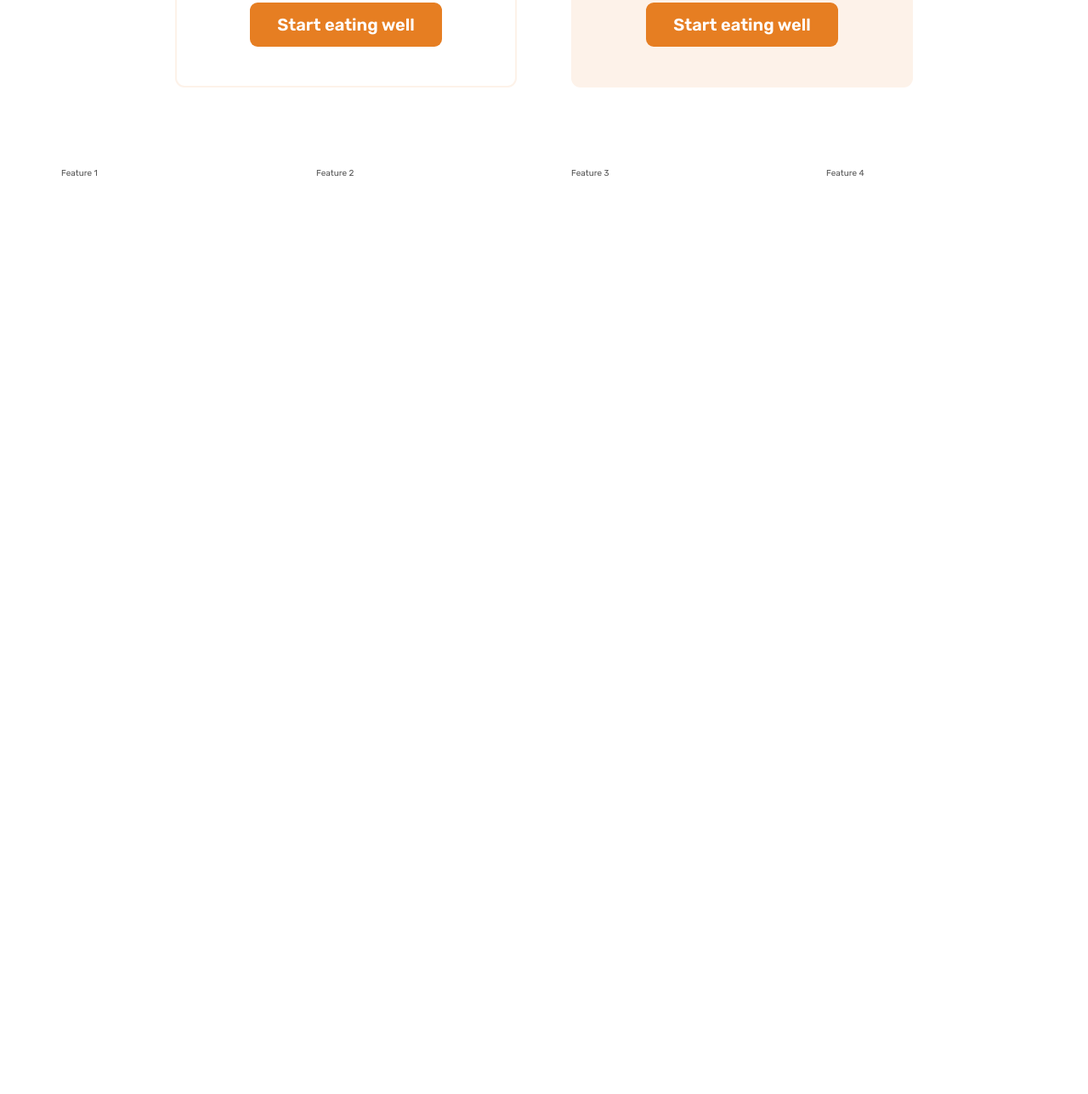
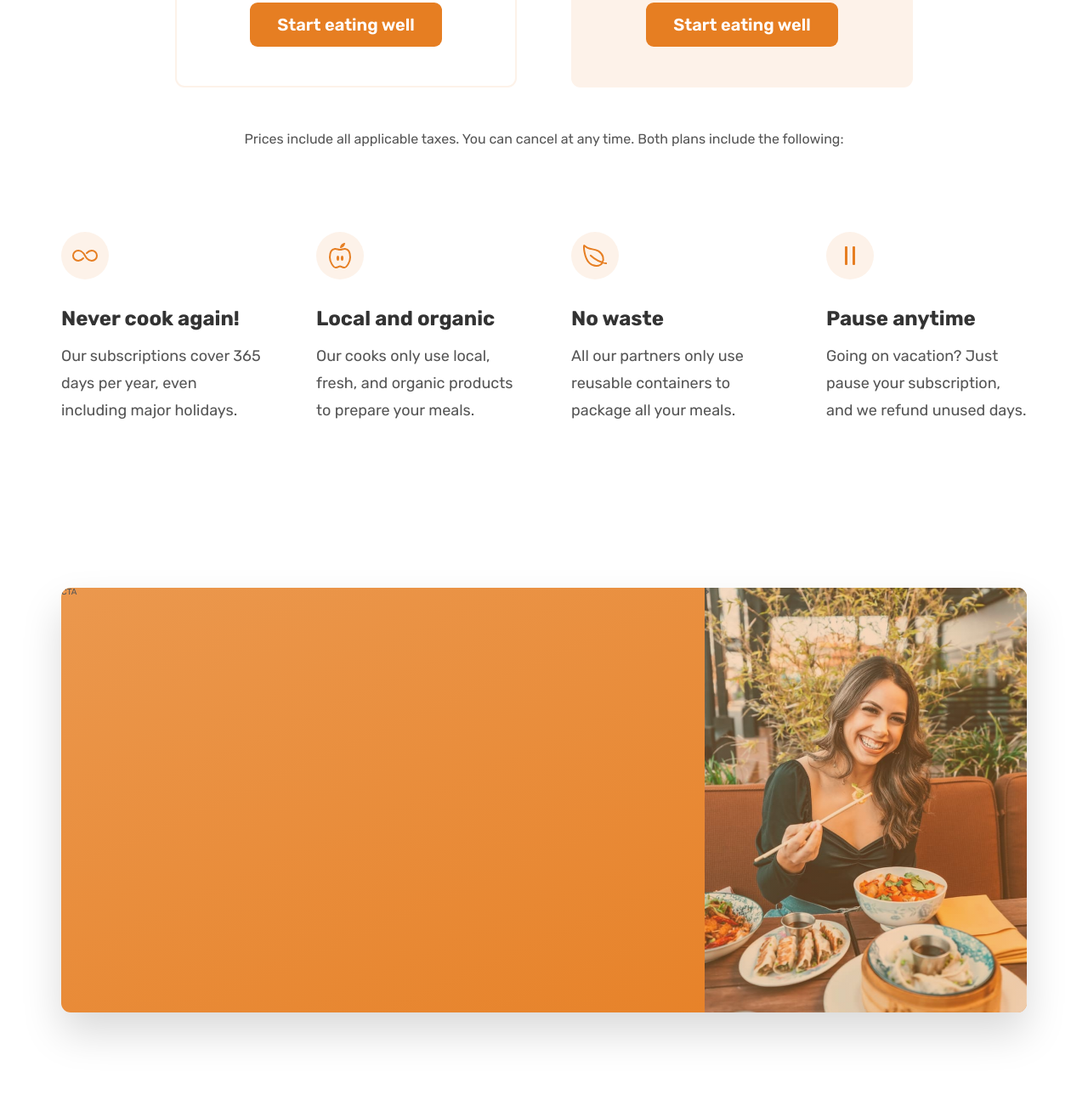
Before and after one commit to Okyanusaydgn/07-Omnifood-Desktop, a plain HTML site: page index.html in a window 1280 px wide. Shown: the part 5325-6613 px from the top of the page at 85% size. Before the commit the page ends 5630 px from the top, so only its background shows below. Drawn offline with nearby package versions, Linux system fonts and the light colour scheme.

Commit message:
CTA (Call-To-Action) section updated: Grid structure adjusted and visuals improved. Feature icons styled, and details optimized.

```diff
--- a/css/general.css
+++ b/css/general.css
@@ -26,6 +26,7 @@ Paragraph Default: 1.6
 - Tints:
 #fdf2e9
 #fae5d3
+#eb984e
 
 - Shades:#cf711f
 - Accents:
@@ -37,6 +38,8 @@ Paragraph Default: 1.6
 
 
  --- 05 SHADOWS
+
+0 2.4rem 4.8rem rgba(0, 0, 0, 0.075);
 
  --- 06 BORDER-RADIUS
 
--- a/css/style.css
+++ b/css/style.css
@@ -431,3 +431,66 @@
   text-align: center;
   margin-top: 4.8rem;
 }
+
+.plan-details {
+  font-size: 1.6rem;
+  line-height: 1.6;
+  text-align: center;
+}
+
+.feature-icon {
+  color: #e67e22;
+  height: 3.2rem;
+  width: 3.2rem;
+  background-color: #fdf2e9;
+  margin-bottom: 3.2rem;
+  padding: 1.2rem;
+  border-radius: 50%;
+}
+
+.feature-title {
+  font-size: 2.4rem;
+  color: #333;
+  font-weight: 700;
+  margin-bottom: 1.6rem;
+}
+.feature-text {
+  font-size: 1.8rem;
+  line-height: 1.8;
+}
+
+/**************************************/
+/*CTA SECTION*/
+/***************************************/
+
+.section-cta {
+  padding: 9.6rem 0;
+}
+
+.cta {
+  display: grid;
+  grid-template-columns: 2fr 1fr;
+  /* background-color: #e67e22; */
+  box-shadow: 0 2.4rem 4.8rem rgba(0, 0, 0, 0.15);
+  border-radius: 11px;
+
+  background-image: linear-gradient(to right bottom, #eb984e, #e67e22);
+  overflow: hidden;
+
+  /* temp */
+  height: 50rem;
+}
+
+.cta-text-box {
+}
+
+.cta-img-box {
+  background-image: linear-gradient(
+      to right bottom,
+      rgba(235, 151, 78, 0.35),
+      rgba(230, 125, 34, 0.35)
+    ),
+    url("../img/eating.jpg");
+  background-size: cover;
+  background-position: center;
+}
--- a/index.html
+++ b/index.html
@@ -429,7 +429,7 @@
           </h2>
         </div>
 
-        <div class="container grid grid--2-cols">
+        <div class="container grid grid--2-cols margin-bottom-md">
           <div class="pricing-plan pricing-plan--starter">
             <header class="plan-header">
               <p class="plan-name">Starter</p>
@@ -487,11 +487,60 @@
           </div>
         </div>
 
+        <div class="container grid">
+          <aside class="plan-details">
+            Prices include all applicable taxes. You can cancel at any time.
+            Both plans include the following:
+          </aside>
+        </div>
+
         <div class="container grid grid--4-cols">
-          <div class="feature">Feature 1</div>
-          <div class="feature">Feature 2</div>
-          <div class="feature">Feature 3</div>
-          <div class="feature">Feature 4</div>
+          <div class="feature">
+            <ion-icon class="feature-icon" name="infinite-outline"></ion-icon>
+            <p class="feature-title">Never cook again!</p>
+            <p class="feature-text">
+              Our subscriptions cover 365 days per year, even including major
+              holidays.
+            </p>
+          </div>
+          <div class="feature">
+            <ion-icon class="feature-icon" name="nutrition-outline"></ion-icon>
+            <p class="feature-title">Local and organic</p>
+            <p class="feature-text">
+              Our cooks only use local, fresh, and organic products to prepare
+              your meals.
+            </p>
+          </div>
+          <div class="feature">
+            <ion-icon class="feature-icon" name="leaf-outline"></ion-icon>
+            <p class="feature-title">No waste</p>
+            <p class="feature-text">
+              All our partners only use reusable containers to package all your
+              meals.
+            </p>
+          </div>
+          <div class="feature">
+            <ion-icon class="feature-icon" name="pause-outline"></ion-icon>
+            <p class="feature-title">Pause anytime</p>
+            <p class="feature-text">
+              Going on vacation? Just pause your subscription, and we refund
+              unused days.
+            </p>
+          </div>
+        </div>
+      </section>
+
+      <section class="section-cta">
+        <div class="container">
+          <div class="cta">
+
+              <div class="cta-text-box">CTA</div>
+              <div
+              class="cta-img-box"
+              role="img"
+              aria-label="Woman enjoying food"
+            </div>
+          ></div>
         </div>
       </section>
     </main>
```
